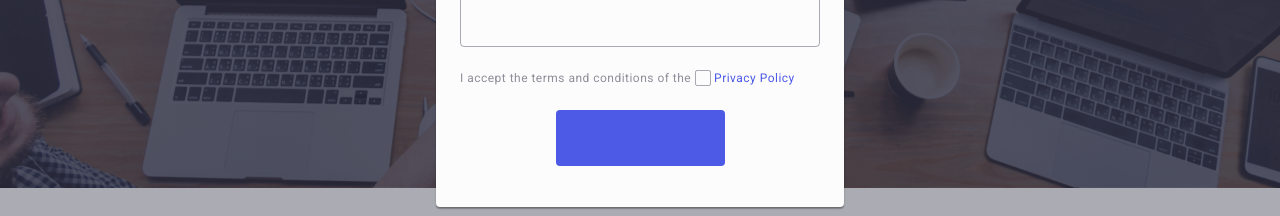
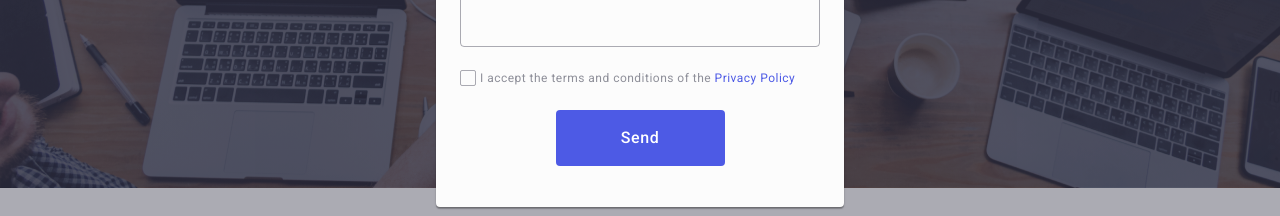
Before and after one commit to ribalko-vlad/goit-markup-hw-05-05, a plain HTML site: page index.html in a window 1280 px wide. Shown: the part 485-701 px from the top of the page. Drawn offline with nearby package versions, Linux system fonts and the light colour scheme.

Commit message:
Update index.html

```diff
--- a/index.html
+++ b/index.html
@@ -639,20 +639,21 @@ Banking App" width="360">
                     </div>
                     <div class="div-five">
                         <input class="input-privacy visually-hidden" id="user-privacy" type="checkbox" value="true" name="user-privacy" >
+                        <span class="span-priv">
+                            <svg width="10" height="8">
+                                <use href="./images/icons6.svg#icon-checkmark"></use>
+                            </svg>
+                        </span>
 
                         <label class="label-privacy" for="user-privacy">I accept the terms and conditions of the
-                            <span class="span-priv">
-                                <svg  width="10" height="8">
-                                    <use href="./images/icons6.svg#icon-checkmark"></use>
-                                </svg>
-                            </span>
+
                             <a class="police">Privacy Policy</a>
                         </label>
 
 
 
                     </div>
-                    <button class="send">
+                    <button class="send">Send
 
                     </button>
 
```
